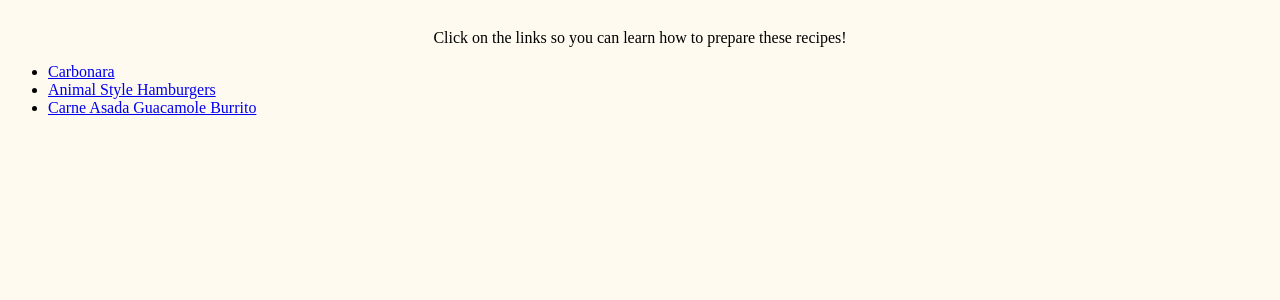
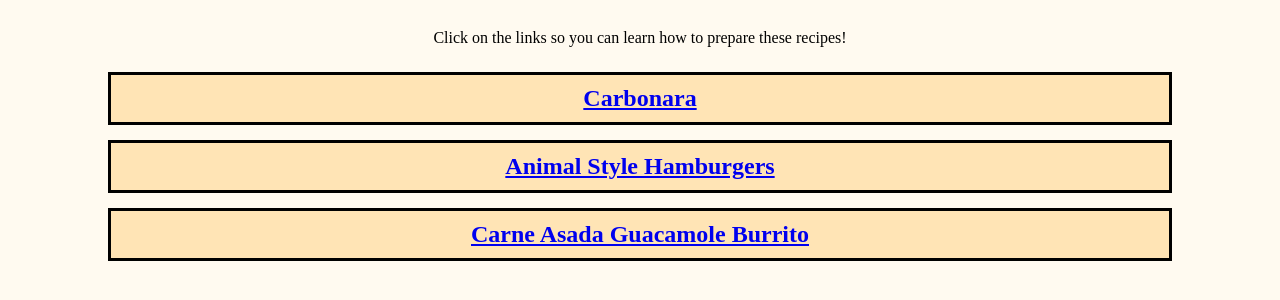
Before and after one commit to Macer199/odin-recipes, a plain HTML site: page index.html in a window 1280 px wide. Shown: the part 90-390 px from the top of the page. Drawn offline with Linux system fonts and the light colour scheme.

Commit message:
Change recipes.html display from list to block

```diff
--- a/index.html
+++ b/index.html
@@ -10,18 +10,19 @@
     <body>
       <h1>Odin Recipes</h1>
       <p class="text-center">Click on the links so you can learn how to prepare these recipes!</p>
-        <ul>
-            <li><a href="./recipes/carbonara.html"
-                target="_blank" rel="noopener noreferrer">Carbonara</a></li>
-            <li><a href="./recipes/animal_style_hamburgers.html"
-                target="_blank" rel="noopener noreferrer">
-                Animal Style Hamburgers</a>
-            </li>
-            <li>
-                <a href="./recipes/carne_asada_guacamole_burrito.html"
-                target="_blank" rel="noopener noreferrer">
-                    Carne Asada Guacamole Burrito</a>
-            </li>
-        </ul>
+      <div class="center">
+        <div class="item"><a class="text" href="./recipes/carbonara.html"
+              target="_blank" rel="noopener noreferrer">Carbonara</a>
+        </div>
+        <div class="item"><a class="text" href="./recipes/animal_style_hamburgers.html"
+              target="_blank" rel="noopener noreferrer">
+              Animal Style Hamburgers</a>
+        </div>
+        <div class="item">
+          <a class="text" href="./recipes/carne_asada_guacamole_burrito.html"
+              target="_blank" rel="noopener noreferrer">
+              Carne Asada Guacamole Burrito</a>
+        </div>
+      </div>
     </body>
 </html>
--- a/recipes/styles.css
+++ b/recipes/styles.css
@@ -23,6 +23,7 @@ img {
 
 .text-center {
     text-align: center;
+    margin-bottom: 25px;
 }
 
 .list {
@@ -35,11 +36,24 @@ img {
 
 .center {
     display: block;
-    margin-left: auto;
-    margin-right: auto;
+    margin: auto;
 }
 
 #crazy {
     color: red;
     font-weight: bold;
 }
+
+.item {
+    margin: 15px 100px;
+    text-align: center;
+    background-color: moccasin;
+    font-size: 24px;
+    font-weight: bold;
+    padding: 10px;
+    border: 3px solid black;
+}
+
+.item .text {
+    background-color: moccasin;
+}
```
